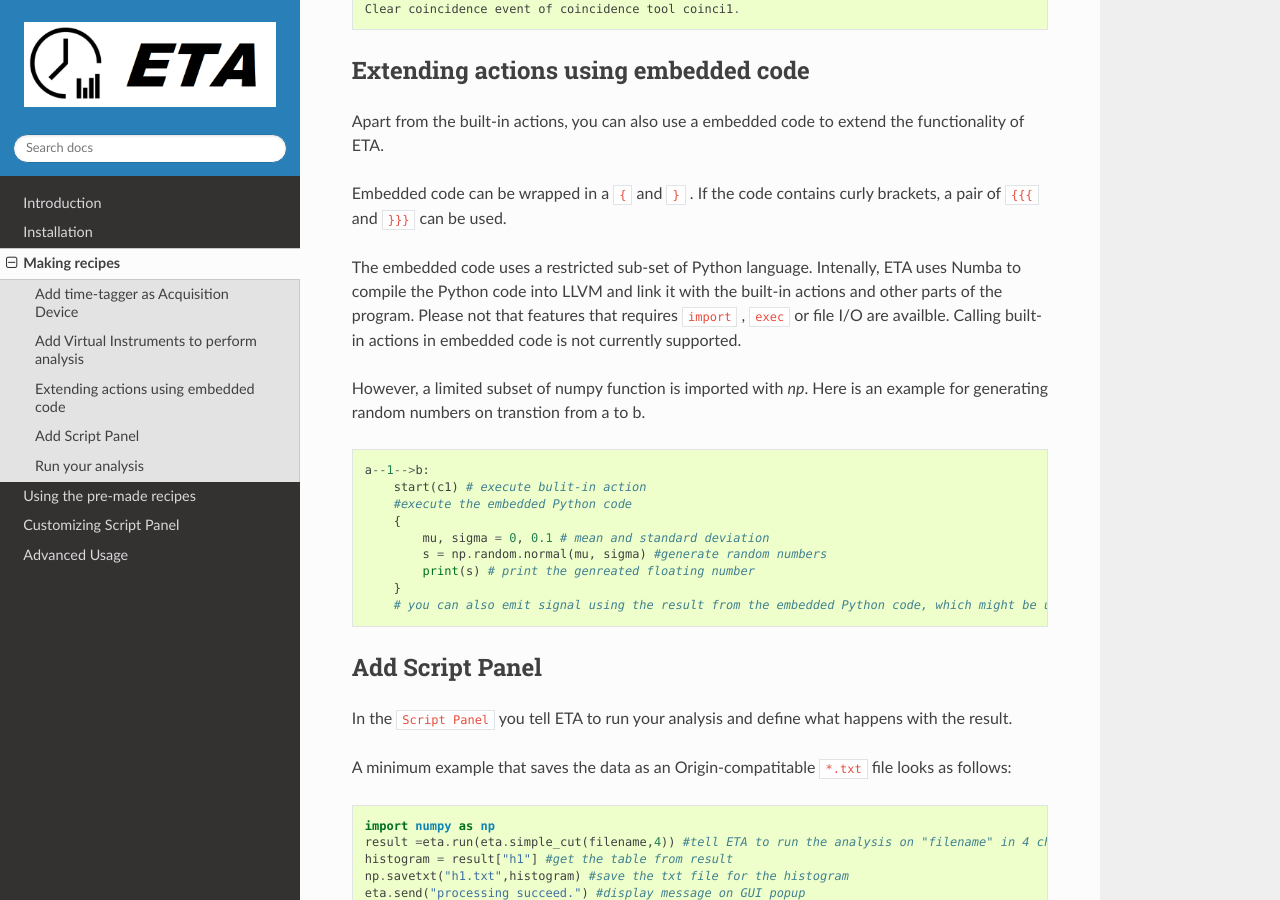
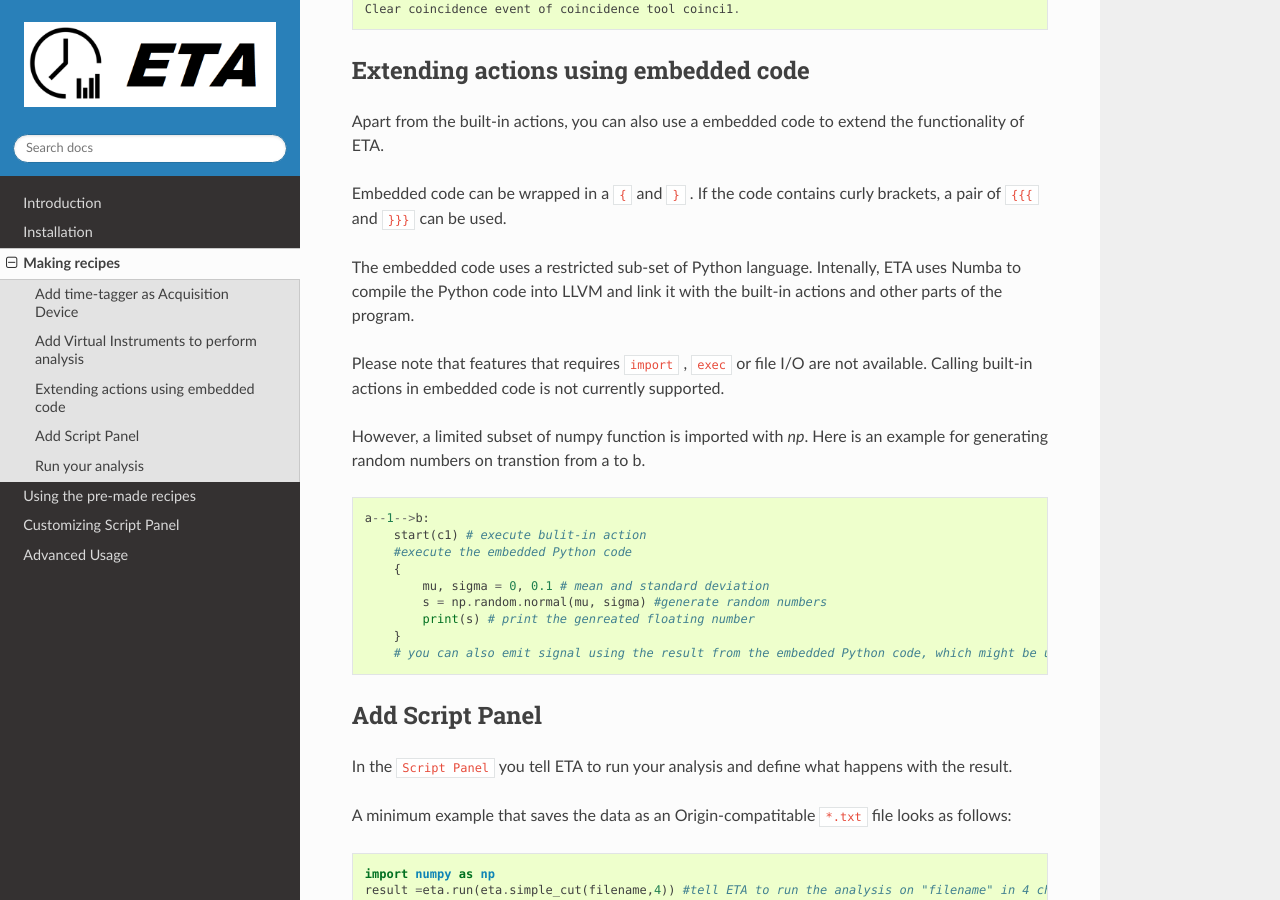
Before and after one commit to timetag/timetag.github.io, a Sphinx documentation site: the page built from docs/workflow.rst, in a window 1280 px wide and 900 px high, scrolled down 3452 px. Built offline with Sphinx 7.4.7 and the Read the Docs theme 2.0.0, drawn with Linux system fonts in a browser that asks for light colours.

Commit message:
Update workflow.rst

```diff
--- a/docs/workflow.rst
+++ b/docs/workflow.rst
@@ -146,7 +146,9 @@ Apart from the built-in actions, you can also use a embedded code to extend the
 
 Embedded code can be wrapped in a  ``{`` and ``}`` . If the code contains curly brackets, a pair of ``{{{`` and ``}}}`` can be used.
 
-The embedded code uses a restricted sub-set of Python language. Intenally, ETA uses Numba to compile the Python code into LLVM and link it with the built-in actions and other parts of the program. Please not that features that requires ``import`` , ``exec`` or file I/O are availble. Calling built-in actions in embedded code is not currently supported.
+The embedded code uses a restricted sub-set of Python language. Intenally, ETA uses Numba to compile the Python code into LLVM and link it with the built-in actions and other parts of the program.
+
+Please note that features that requires ``import`` , ``exec`` or file I/O are not available. Calling built-in actions in embedded code is not currently supported.
 
 However, a limited subset of numpy function is imported with `np`.
 Here is an example for generating random numbers on transtion from a to b.
```
